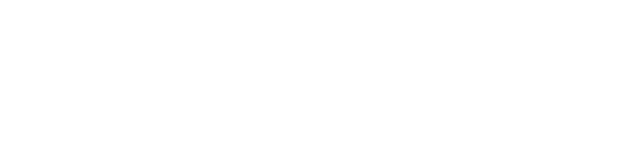
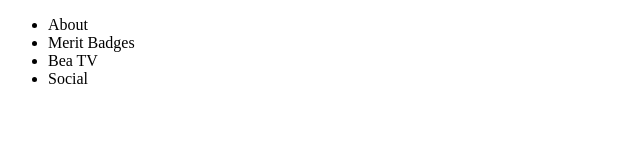
Before and after one commit to threadkind/camp, a plain HTML site: page index.html in a window 1280 px wide. Shown: the whole page, without its empty margins (0-640 px from the left). Drawn offline with Linux system fonts and the light colour scheme.

Commit message:
Add nav elements

```diff
--- a/index.html
+++ b/index.html
@@ -3,13 +3,24 @@
   <head>
     <meta charset="UTF-8">
     <meta name="viewport" content="width=device-width,initial-scale=1">
-    <title>title</title>
+    <title>Bea TV Summer Camp</title>
     <link rel="shortcut icon" href="images/favicon.png" type="image/png">
     <link rel="stylesheet" href="css/styles.css" type="text/css">
   </head>
   <body>
-    <nav></nav>
-    <main></main>
+    <nav>
+      <ul>
+        <li>About</li>
+        <li>Merit Badges</li>
+        <li>Bea TV</li>
+        <li>Social</li>
+      </ul>
+    </nav>
+
+    <main>
+
+
+    </main>
     <footer></footer>
     <script src="js/scripts.js"></script>
   </body>
```
